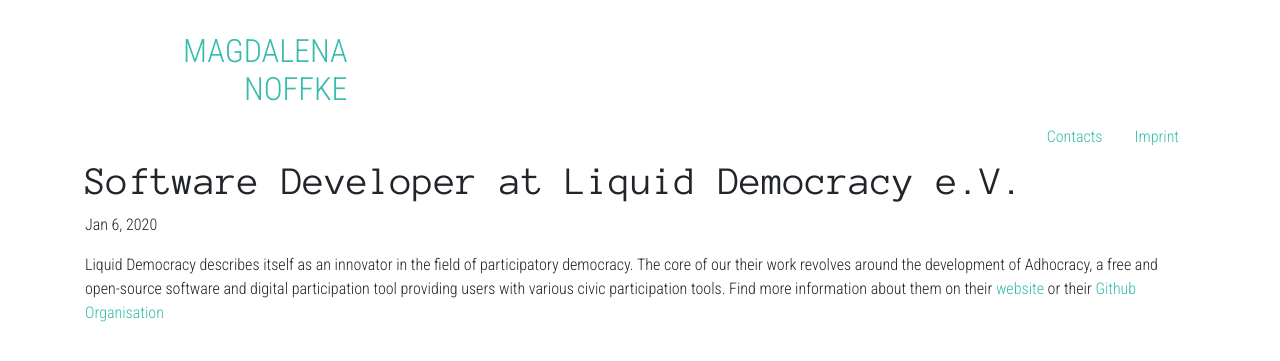
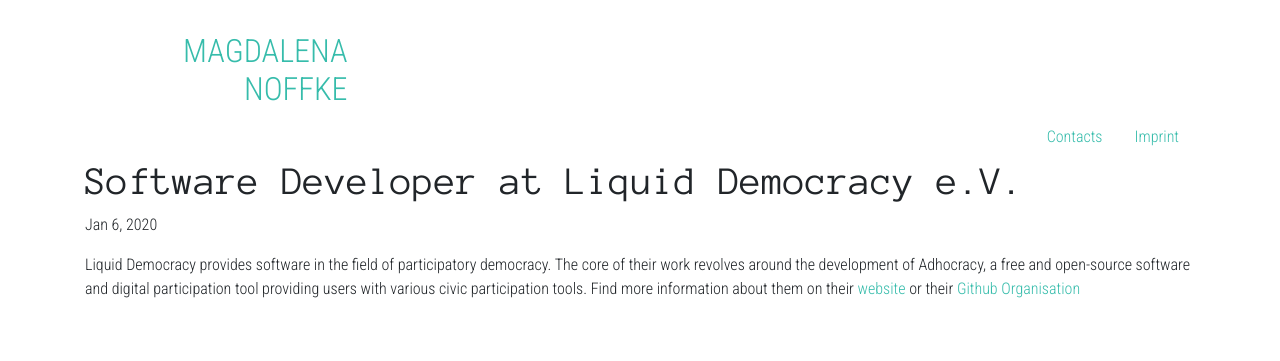
Before and after one commit to MagdaN/MagdaN.github.io, a Jekyll site: the page built from _posts/2015-01-01-liquid.markdown, in a window 1280 px wide. Shown: the top 361 px of the page. Built offline with Jekyll 4.4.1, drawn with Linux system fonts in a browser that asks for light colours.

Commit message:
Update 2015-01-01-liquid.markdown

```diff
--- a/_posts/2015-01-01-liquid.markdown
+++ b/_posts/2015-01-01-liquid.markdown
@@ -5,7 +5,7 @@
 date:   2020-01-06 16:15:00 +0100
 categories: [work]
 ---
-Liquid Democracy describes itself as an innovator in the field of participatory democracy. The core of our their work revolves around the development of Adhocracy, a free and open-source software and digital participation tool providing users with various civic participation tools. Find more information about them on their [website] or their [Github Organisation]
+Liquid Democracy provides software in the field of participatory democracy. The core of their work revolves around the development of Adhocracy, a free and open-source software and digital participation tool providing users with various civic participation tools. Find more information about them on their [website] or their [Github Organisation]
 
 [website]: https://liqd.net
 [Github Organisation]: https://github.com/liqd
```
